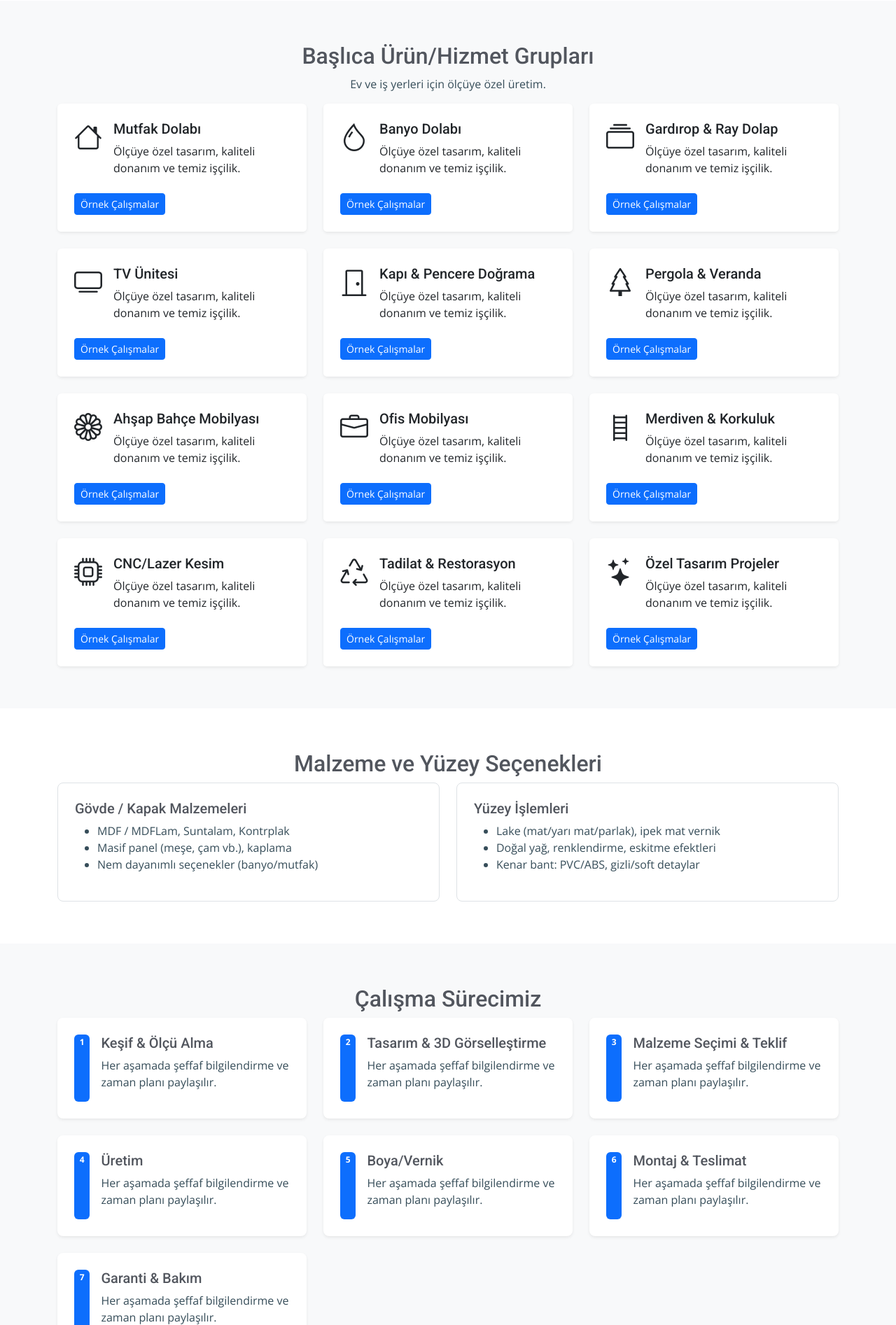
After one commit to ayakar75/drnahsap, a Django app: page /services/ in a window 1280 px wide. The commit adds this page. Shown: the part 1516-3409 px from the top of the page at 70% size. Run offline with Django 5.2, Linux system fonts and the light colour scheme; some libraries are stand-ins or nearby versions.

Commit message:
feat: update some files

```diff
--- a/main/urls.py
+++ b/main/urls.py
@@ -6,17 +6,17 @@ app_name = "main"
 urlpatterns = [
     path("", views.home, name="home"),
 
-    # Liste sayfası
-    path("projects/", views.projects, name="projects"),
+    # Tam sayfa liste
+    path("projects/", views.projects_main, name="projects"),
 
-    # Özel yollar: SLUG’dan önce gelmeli!
+    # Parça/AJAX uçları (liste grid’i vs.)
     path("projects/partial/", views.projects_partial, name="projects_partial"),
-    path("projects/grid/", views.projects_grid, name="projects_grid"),  # varsa kullan
+    path("projects/grid/", views.projects_grid, name="projects_grid"),
 
-    # Detay: en sonda, SLUG ile
+    # Detay — slug en sonda
     path("projects/<slug:slug>/", views.project_detail, name="project_detail"),
 
-    # Diğerleri
+    # Diğer sayfalar
     path("about/", views.about, name="about"),
     path("services/", views.services, name="services"),
     path("blog/", views.blog, name="blog"),
@@ -24,5 +24,4 @@ urlpatterns = [
     path("contact/", views.contact, name="contact"),
     path("terms/", views.terms, name="terms"),
     path("privacy/", views.privacy, name="privacy"),
-    path("projects-main/", views.projects_main, name="projects_main"),
 ]
--- a/main/views.py
+++ b/main/views.py
@@ -28,8 +28,54 @@ def about(request: HttpRequest) -> HttpResponse:
 
 
 def services(request: HttpRequest) -> HttpResponse:
-    # templates/main/services.html
-    return render(request, "main/services.html")
+    service_cards = [
+        {"title": "Mutfak Dolabı", "icon": "bi-house"},
+        {"title": "Banyo Dolabı", "icon": "bi-droplet"},
+        {"title": "Gardırop & Ray Dolap", "icon": "bi-collection"},
+        {"title": "TV Ünitesi", "icon": "bi-tv"},
+        {"title": "Kapı & Pencere Doğrama", "icon": "bi-door-closed"},
+        {"title": "Pergola & Veranda", "icon": "bi-tree"},
+        {"title": "Ahşap Bahçe Mobilyası", "icon": "bi-flower1"},
+        {"title": "Ofis Mobilyası", "icon": "bi-briefcase"},
+        {"title": "Merdiven & Korkuluk", "icon": "bi-ladder"},
+        {"title": "CNC/Lazer Kesim", "icon": "bi-cpu"},
+        {"title": "Tadilat & Restorasyon", "icon": "bi-recycle"},
+        {"title": "Özel Tasarım Projeler", "icon": "bi-stars"},
+    ]
+
+    process_steps = [
+        "Keşif & Ölçü Alma",
+        "Tasarım & 3D Görselleştirme",
+        "Malzeme Seçimi & Teklif",
+        "Üretim",
+        "Boya/Vernik",
+        "Montaj & Teslimat",
+        "Garanti & Bakım",
+    ]
+
+    faqs = [
+        {"q": "Teslim süresi nedir?",
+         "a": "Proje kapsamına göre 10–30 iş günü arasında değişir."},
+        {"q": "Keşif/ölçü alma ücretli mi?",
+         "a": "Merkez bölge için ücretsiz; uzak lokasyonlarda yol ücreti talep edilebilir."},
+        {"q": "Garanti var mı?",
+         "a": "Montaj ve işçilik için 2 yıl; donanım için üretici garantisi geçerlidir."},
+        {"q": "Ödeme planı nasıl?",
+         "a": "%40 kapora (üretim başlangıcı), kalan tutar montaj sonrası teslimde."},
+        {"q": "Küçük tadilat yapıyor musunuz?",
+         "a": "Evet; kapak ayarı, menteşe değişimi, lake rötuş gibi işler için randevu oluşturuyoruz."},
+        {"q": "Malzeme seçimine nasıl karar veriyoruz?",
+         "a": "Kullanım alanı (mutfak/banyo), bütçe ve beklentiye göre birlikte karar veriyoruz."},
+    ]
+
+    portfolio_images = [1, 2, 3, 4, 5, 6]
+
+    return render(request, "main/services.html", {
+        "service_cards": service_cards,
+        "process_steps": process_steps,
+        "faqs": faqs,
+        "portfolio_images": portfolio_images,
+    })
 
 
 def blog(request: HttpRequest) -> HttpResponse:
@@ -89,17 +135,6 @@ def _filtered_projects(request):
     return qs, cat_slug
 
 
-def projects(request):
-    qs, cat_slug = _filtered_projects(request)
-    categories = ProjectCategory.objects.order_by("order", "name")
-    return render(request, "main/includes/projects.html", {
-        "projects": qs,
-        "categories": categories,
-        "selected_category": cat_slug,
-        "show_filters": True,
-    })
-
-
 def projects_partial(request):
     qs, _ = _filtered_projects(request)
     # Yalnız grid parçasını döndür — mevcut include dosyanı kullandık
--- a/templates/main/includes/header.html
+++ b/templates/main/includes/header.html
@@ -13,12 +13,15 @@
                        class="{% if request.resolver_match.url_name == 'home' %}active{% endif %}">
                     Anasayfa
                 </a></li>
-                <li><a href="about.html">Hakkımızda</a></li>
-                <li><a href="services.html">Hizmetlerimiz</a></li>
-                <li><a href="{% url 'main:projects_main' %}"
+                <li><a href="{% url 'main:about' %}">Hakkımızda</a></li>
+                <li><a href="{% url 'main:services' %}">Hizmetlerimiz</a></li>
+                <li><a href="{% url 'main:projects' %}"
                        class="{% if request.resolver_match.url_name == 'projects_name' %}active{% endif %}">
                     Projelerimiz
                 </a></li>
+                <li><a href="{% url 'main:contact' %}">İletişim</a></li>
+
+
                 <li><a href="blog.html">Blog</a></li>
                 <!--      <li class="dropdown"><a href="#"><span>Yaptığımız İşler</span> <i
                               class="bi bi-chevron-down toggle-dropdown"></i></a>
--- a/templates/main/projects.html
+++ b/templates/main/projects.html
@@ -9,11 +9,11 @@
   <div class="page-title dark-background"
        style="background-image: url({{ STATIC_URL }}assets/img/page-title-bg.jpg);">
     <div class="container position-relative">
-      <h1>Projeler</h1>
+      <h1>Projelerimiz</h1>
       <nav class="breadcrumbs">
         <ol>
           <li><a href="{% url 'main:home' %}">Anasayfa</a></li>
-          <li class="current">Projeler</li>
+          <li class="current">Projelerimiz</li>
         </ol>
       </nav>
     </div>
--- /dev/null
+++ b/templates/main/services.html
@@ -0,0 +1,236 @@
+{% extends "main/base.html" %}
+{% load static %}
+
+{% block body_class %}services-page{% endblock %}
+
+{% block content %}
+    <!-- Page Title -->
+    <div class="page-title dark-background"
+         style="background-image: url({% static 'assets/img/services/atolye.png' %});">
+        <div class="container position-relative">
+            <h1>Hizmetlerimiz</h1>
+            <nav class="breadcrumbs">
+                <ol>
+                    <li><a href="{% url 'main:home' %}">Anasayfa</a></li>
+                    <li class="current">Hizmetlerimiz</li>
+                </ol>
+            </nav>
+        </div>
+    </div>
+
+    <!-- Giriş -->
+    <section class="section">
+        <div class="container">
+            <div class="row gy-4 align-items-center">
+                <div class="col-lg-6">
+                    <img src="{% static 'assets/img/services/wood-hero.jpg' %}" alt="Atölye"
+                         class="img-fluid rounded-4">
+                </div>
+                <div class="col-lg-6">
+                    <h2 class="mb-3">Özel Ölçü Ahşap Üretimi ve Usta İşçilik</h2>
+                    <p class="lead mb-3">
+                        Mutfak, banyo, gardırop, kapı ve pergola gibi tüm sabit mobilyalarda
+                        <strong>ölçüye özel tasarım</strong>, kaliteli malzeme ve titiz montaj ile hizmet veriyoruz.
+                    </p>
+                    <ul class="list-unstyled mb-0">
+                        <li><i class="bi bi-check-circle me-2"></i> Keşif & ölçü alma, 3D tasarım ve teklif</li>
+                        <li><i class="bi bi-check-circle me-2"></i> Üretim, vernik/lake uygulamaları, montaj</li>
+                        <li><i class="bi bi-check-circle me-2"></i> Garanti, tadilat ve periyodik bakım</li>
+                    </ul>
+                </div>
+            </div>
+        </div>
+    </section>
+
+    <!-- Alt Services -->
+    <section id="alt-services" class="alt-services section">
+        <div class="container">
+            <div class="row justify-content-around gy-4">
+                <div class="features-image col-lg-6">
+                    <img src="{% static 'assets/img/services/wood-bench.jpg' %}" alt="Atölye çalışma alanı">
+                </div>
+                <div class="col-lg-5 d-flex flex-column justify-content-center">
+                    <h3>Özel Üretim ve Ana Yetenekler</h3>
+                    <p>İhtiyaca göre proje tasarımı yapar, ölçüye uygun üretir ve yerinde montajını
+                        gerçekleştiririz.</p>
+
+                    <div class="icon-box d-flex position-relative">
+                        <i class="bi bi-rulers flex-shrink-0"></i>
+                        <div>
+                            <h4>Ölçü & Tasarım</h4>
+                            <p>Yerinde keşif, ölçülendirme, 3D/çizim desteği ve malzeme danışmanlığı.</p>
+                        </div>
+                    </div>
+
+                    <div class="icon-box d-flex position-relative">
+                        <i class="bi bi-tools flex-shrink-0"></i>
+                        <div>
+                            <h4>Üretim & Montaj</h4>
+                            <p>CNC kesim, kenar bantlama, gizli bağlantılar ve profesyonel montaj.</p>
+                        </div>
+                    </div>
+
+                    <div class="icon-box d-flex position-relative">
+                        <i class="bi bi-brush flex-shrink-0"></i>
+                        <div>
+                            <h4>Yüzey İşlemleri</h4>
+                            <p>Lake, vernik, yağ ve renklendirme seçenekleri; ipek mat / parlak.</p>
+                        </div>
+                    </div>
+
+                    <div class="icon-box d-flex position-relative">
+                        <i class="bi bi-shield-check flex-shrink-0"></i>
+                        <div>
+                            <h4>Garanti & Bakım</h4>
+                            <p>Montaj sonrası ayar, periyodik bakım ve hızlı tadilat çözümleri.</p>
+                        </div>
+                    </div>
+                </div>
+            </div>
+        </div>
+    </section>
+
+    <!-- Hizmet Kartları -->
+    <section class="services section bg-light">
+        <div class="container">
+            <div class="section-header text-center">
+                <h2>Başlıca Ürün/Hizmet Grupları</h2>
+                <p>Ev ve iş yerleri için ölçüye özel üretim.</p>
+            </div>
+            <div class="row gy-4">
+                {% for card in service_cards %}
+                    <div class="col-md-6 col-xl-4">
+                        <div class="card h-100 shadow-sm border-0">
+                            <div class="card-body p-4">
+                                <div class="d-flex align-items-start">
+                                    <i class="bi {{ card.icon }} display-6 me-3"></i>
+                                    <div>
+                                        <h5 class="card-title mb-2">{{ card.title }}</h5>
+                                        <p class="card-text mb-0">Ölçüye özel tasarım, kaliteli donanım ve temiz
+                                            işçilik.</p>
+                                    </div>
+                                </div>
+                            </div>
+                            <div class="card-footer bg-white border-0 pt-0 px-4 pb-4">
+                                <a href="{% url 'main:projects' %}" class="btn btn-primary btn-sm">Örnek Çalışmalar</a>
+                            </div>
+                        </div>
+                    </div>
+                {% endfor %}
+            </div>
+        </div>
+    </section>
+
+    <!-- Malzemeler -->
+    <section class="section">
+        <div class="container">
+            <div class="section-header text-center">
+                <h2>Malzeme ve Yüzey Seçenekleri</h2>
+            </div>
+            <div class="row gy-4">
+                <div class="col-lg-6">
+                    <div class="p-4 border rounded-3 h-100">
+                        <h5>Gövde / Kapak Malzemeleri</h5>
+                        <ul>
+                            <li>MDF / MDFLam, Suntalam, Kontrplak</li>
+                            <li>Masif panel (meşe, çam vb.), kaplama</li>
+                            <li>Nem dayanımlı seçenekler (banyo/mutfak)</li>
+                        </ul>
+                    </div>
+                </div>
+                <div class="col-lg-6">
+                    <div class="p-4 border rounded-3 h-100">
+                        <h5>Yüzey İşlemleri</h5>
+                        <ul>
+                            <li>Lake (mat/yarı mat/parlak), ipek mat vernik</li>
+                            <li>Doğal yağ, renklendirme, eskitme efektleri</li>
+                            <li>Kenar bant: PVC/ABS, gizli/soft detaylar</li>
+                        </ul>
+                    </div>
+                </div>
+            </div>
+        </div>
+    </section>
+
+    <!-- Süreç -->
+    <section class="section bg-light">
+        <div class="container">
+            <div class="section-header text-center">
+                <h2>Çalışma Sürecimiz</h2>
+            </div>
+            <div class="row gy-4">
+                {% for step in process_steps %}
+                    <div class="col-12 col-md-6 col-xl-4">
+                        <div class="d-flex p-4 bg-white h-100 shadow-sm rounded-3">
+                            <div class="badge bg-primary me-3">{{ forloop.counter }}</div>
+                            <div>
+                                <h5>{{ step }}</h5>
+                                <p>Her aşamada şeffaf bilgilendirme ve zaman planı paylaşılır.</p>
+                            </div>
+                        </div>
+                    </div>
+                {% endfor %}
+            </div>
+        </div>
+    </section>
+
+    <!-- Portföy -->
+    <section class="section">
+        <div class="container">
+            <div class="section-header text-center">
+                <h2>Örnek Çalışmalar</h2>
+            </div>
+            <div class="row gy-4">
+                {% for i in portfolio_images %}
+                    <div class="col-6 col-lg-4">
+                        <a href="{% url 'main:projects' %}">
+                            <img src="{% static 'assets/img/portfolio/wood-' %}{{ i }}.jpg"
+                                 class="img-fluid rounded-3" alt="Portföy {{ i }}">
+                        </a>
+                    </div>
+                {% endfor %}
+            </div>
+        </div>
+    </section>
+
+    <!-- SSS -->
+    <section class="section bg-light">
+        <div class="container">
+            <div class="section-header text-center">
+                <h2>Sık Sorulan Sorular</h2>
+            </div>
+            <div class="accordion" id="faq">
+                {% for qa in faqs %}
+                    <div class="accordion-item">
+                        <h2 class="accordion-header">
+                            <button class="accordion-button {% if not forloop.first %}collapsed{% endif %}"
+                                    type="button" data-bs-toggle="collapse" data-bs-target="#faq-{{ forloop.counter }}">
+                                {{ qa.q }}
+                            </button>
+                        </h2>
+                        <div id="faq-{{ forloop.counter }}"
+                             class="accordion-collapse collapse {% if forloop.first %}show{% endif %}"
+                             data-bs-parent="#faq">
+                            <div class="accordion-body">{{ qa.a }}</div>
+                        </div>
+                    </div>
+                {% endfor %}
+            </div>
+        </div>
+    </section>
+
+    <!-- CTA -->
+    <section class="call-to-action section">
+        <div class="container">
+            <div class="row align-items-center gy-3">
+                <div class="col-lg-8">
+                    <h3>Projenizi konuşalım</h3>
+                    <p class="mb-0">Ölçü, tasarım ve malzeme seçiminde ücretsiz danışmanlık için bize ulaşın.</p>
+                </div>
+                <div class="col-lg-4 text-lg-end">
+                    <a href="{% url 'main:contact' %}" class="btn btn-primary btn-lg">Teklif Al</a>
+                </div>
+            </div>
+        </div>
+    </section>
+{% endblock %}
```
Also changed, not shown: templates/main/about.html (added, +46 -0 lines), templates/main/blogs.html (added, +10 -0 lines), static/assets/img/services/atolye.png (added), 1 other file. Lines whose indentation alone changed are shown as unchanged.
